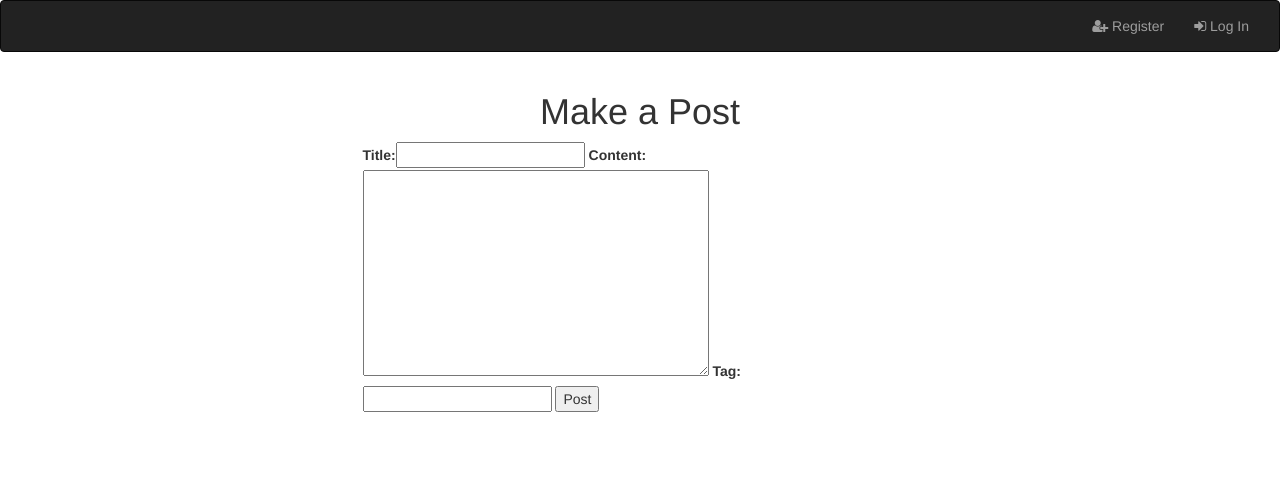
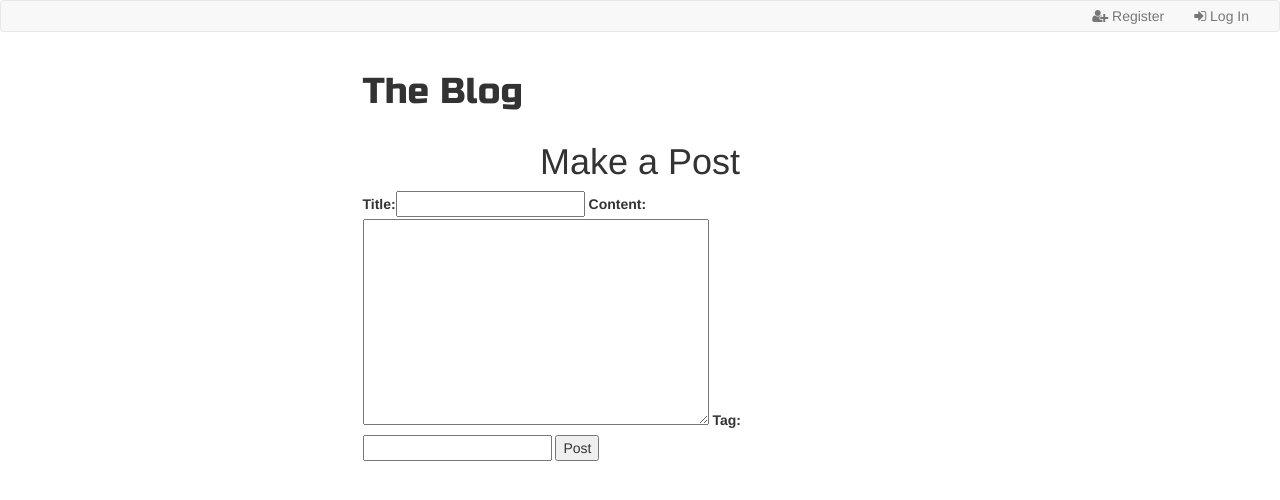
Before and after one commit to agill12/blog_prj, a Django app: page /blog/new_post/ in a window 1280 px wide. Shown: the top 500 px of the page. Run offline with Django 3.2, Linux system fonts and the light colour scheme; some libraries are stand-ins or nearby versions.

Commit message:
Blog Styling

```diff
--- a/home/static/home/style.css
+++ b/home/static/home/style.css
@@ -1,11 +1,13 @@
 #header{
-    text-align: center
+    font-family: 'Russo One', sans-serif;
+    font-size: 50px
+
 }
 
 
 #subject{
-    text-align: center;
-    font-size:30px;
+    margin-top: 10px;
+    font-size:20px;
     margin-bottom: 40px
 }
 
@@ -21,7 +23,7 @@
     margin-bottom: 5px;
     margin-top:5px;
     font-weight: bold;
-    font-size:30px;
+    font-size:25px;
 }
 
 .postbody{
@@ -30,7 +32,21 @@
     margin-bottom: 5px;
     margin-top:5px;
 }
+.blog_links{
+
+    color:black;
 }
+.navbar-nav > li > a, .navbar-brand {
+    padding-top:5px !important; padding-bottom:0 !important;
+    height: 30px;
+}
+.navbar {min-height:30px !important;}
+.navbar-toggle {
+     padding: 0 0;
+     margin-top: 7px;
+     margin-bottom: 0;
+}
+
 
 #body{
 
--- a/home/templates/home/base.html
+++ b/home/templates/home/base.html
@@ -8,15 +8,16 @@
     <title>AuthenticateMe</title>
     {% block styles %}
     <link rel="stylesheet" href="https://maxcdn.bootstrapcdn.com/font-awesome/4.7.0/css/font-awesome.min.css" type="text/css" />
-    <link rel="stylesheet" href="https://cdnjs.cloudflare.com/ajax/libs/bootswatch/3.3.7/cerulean/bootstrap.min.css">
+    <link rel="stylesheet" href="https://cdnjs.cloudflare.com/ajax/libs/bootswatch/3.3.7/sandstone/bootstrap.min.css">
     <link rel="stylesheet" href="{% static 'home/style.css' %}">
+    <link href="https://fonts.googleapis.com/css?family=Russo+One" rel="stylesheet">
     {% endblock styles %}
 
     <script src="https://cdnjs.cloudflare.com/ajax/libs/jquery/3.2.1/jquery.min.js"></script>
     <script src="https://cdnjs.cloudflare.com/ajax/libs/twitter-bootstrap/3.3.7/js/bootstrap.min.js"></script>
 </head>
 <body>
-    <nav class="navbar navbar-inverse">
+    <nav class="navbar navbar-default">
   <div class="container-fluid">
     <!-- Brand and toggle get grouped for better mobile display -->
     <div class="navbar-header">
@@ -65,6 +66,13 @@
         </div>
     {% endif %}
     <div class="container">
+        <div class="row">
+  <div class="col-md-6 col-md-offset-3">
+      <div id='header'>
+          <h1>The Blog</h1>
+          </div>
+  </div>
+  </div>
         {% block content %} {% endblock %}
     </div>
 </body>
```
Also changed, not shown: home/templates/home/post_list.html (+5 -9 lines).
